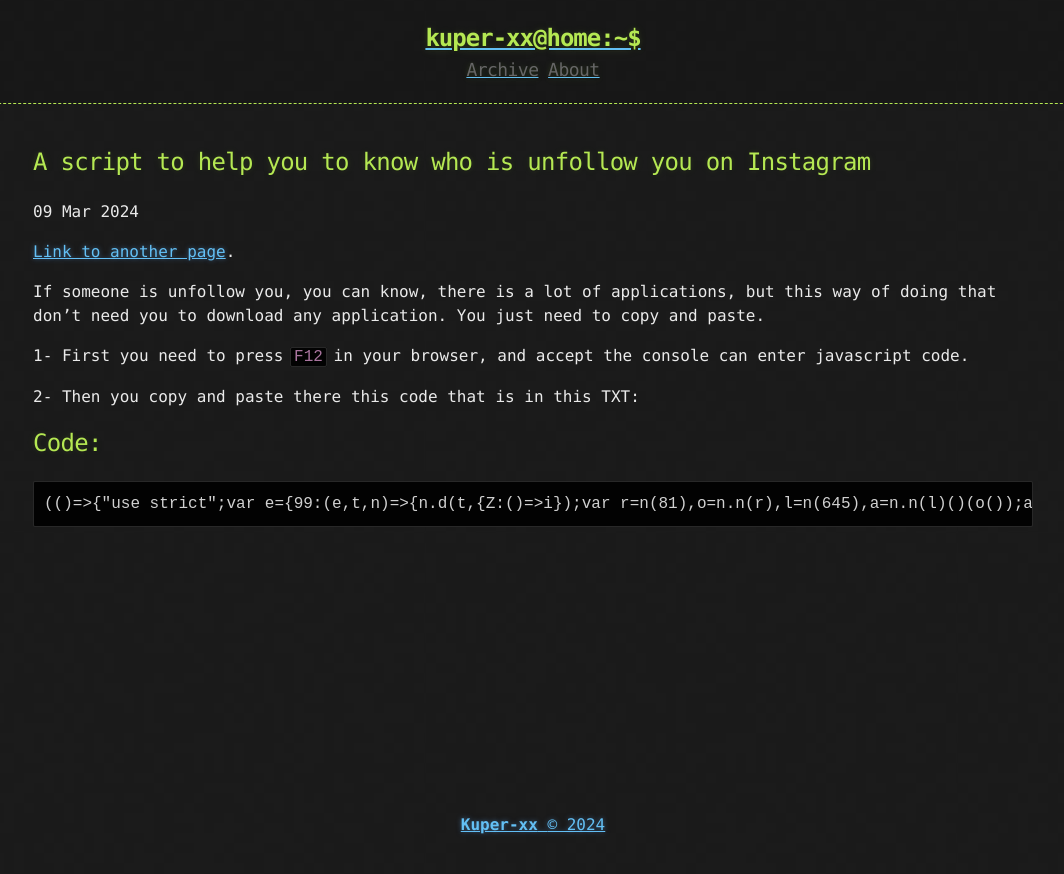
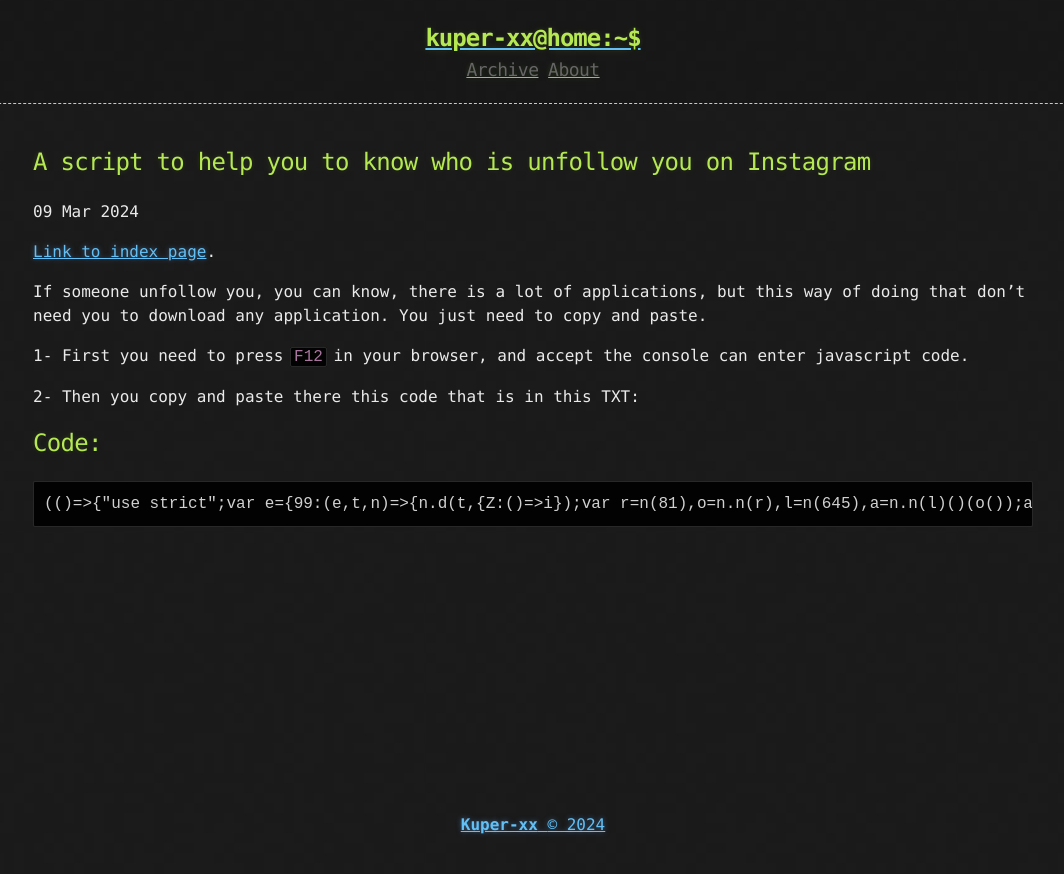
Before and after one commit to Kuper-xx/kuper-xx.github.io, a Jekyll site: the page built from _posts/2024-03-09-A-Script-To-Help-You-To-Know-Who-Is-Unfollow-You-On-Instagram.md, in a window 1280 px wide. Shown: the top 874 px of the page, without its empty margins (107-1171 px from the left). Built offline with Jekyll 4.4.1, drawn with Linux system fonts in a browser that asks for light colours.

Commit message:
Mi primer articulo mejorado

```diff
--- a/_posts/2024-03-09-A-Script-To-Help-You-To-Know-Who-Is-Unfollow-You-On-Instagram.md
+++ b/_posts/2024-03-09-A-Script-To-Help-You-To-Know-Who-Is-Unfollow-You-On-Instagram.md
@@ -4,9 +4,9 @@ published: true
 
 ---
 
-[Link to another page](another-page).
+[Link to index page](/).
 
-If someone is unfollow you, you can know, there is a lot of applications, but this way of doing that don't need you to download any application. You just need to copy and paste.
+If someone unfollow you, you can know, there is a lot of applications, but this way of doing that don't need you to download any application. You just need to copy and paste.
 
 1- First you need to press `F12` in your browser, and accept the console can enter javascript code.
 
```
